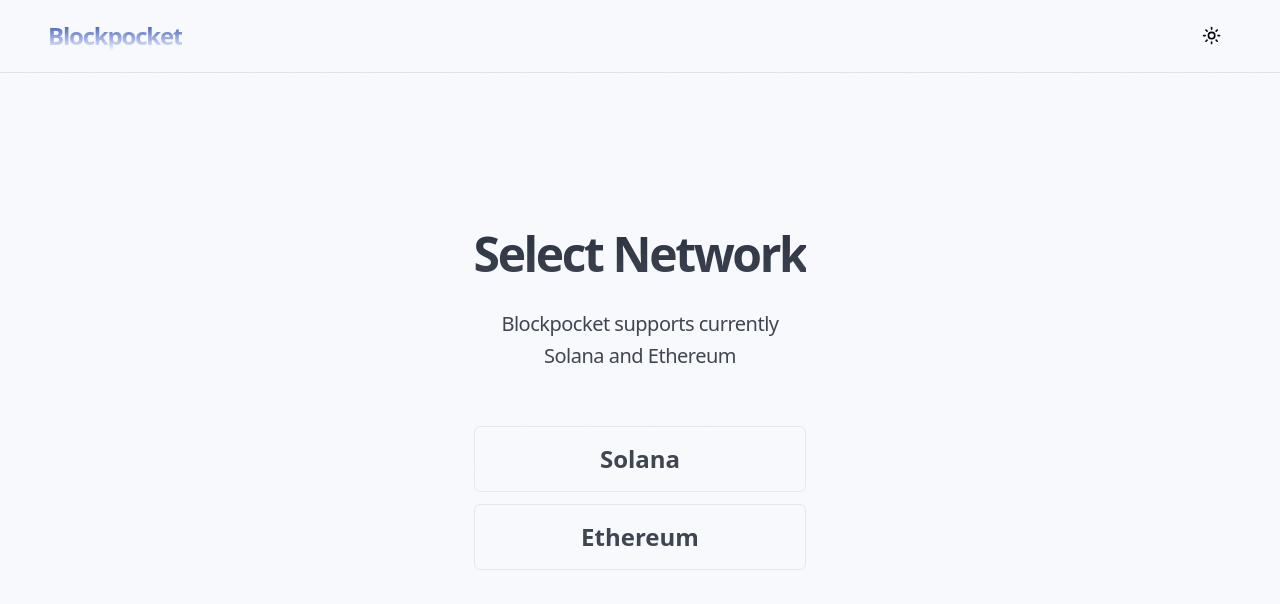
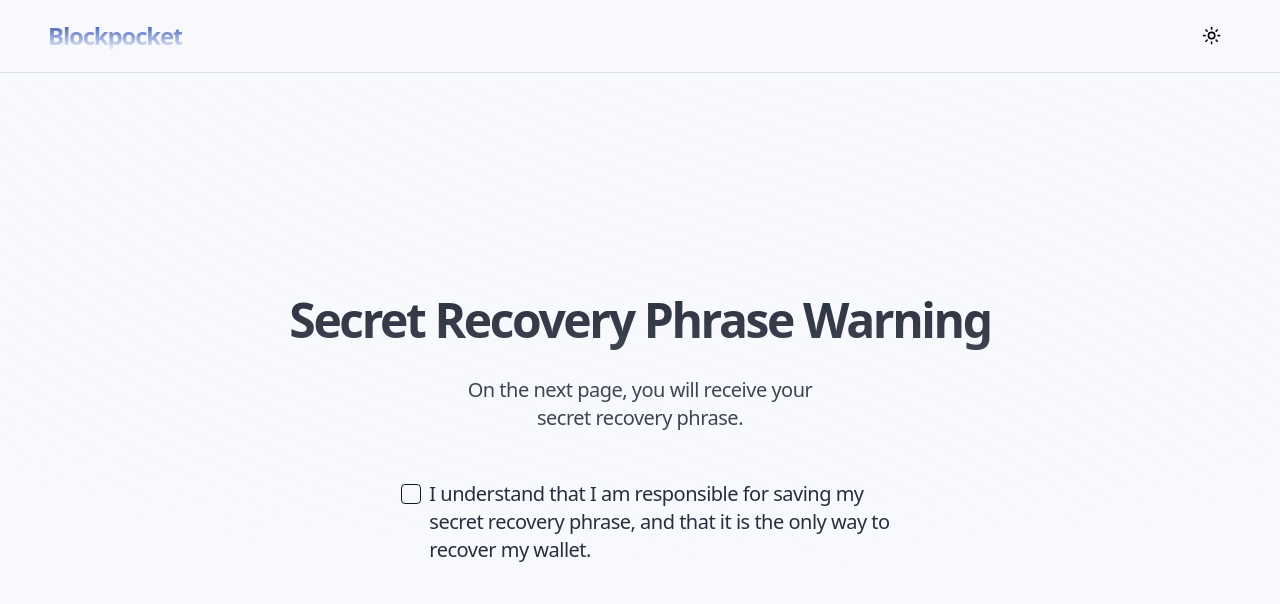
Before and after one commit to ritiks236/web3-wallet, a Next.js app: page / in a window 1280 px wide. Both pictures are taken after a click on the button "Create Wallet". Shown: the top 604 px of the page. Built offline with nearby package versions, Linux system fonts and the light colour scheme.

Commit message:
Added select

```diff
--- a/package.json
+++ b/package.json
@@ -9,6 +9,7 @@
     "lint": "next lint"
   },
   "dependencies": {
+    "@radix-ui/react-checkbox": "^1.1.2",
     "@radix-ui/react-dropdown-menu": "^2.1.2",
     "@radix-ui/react-slot": "^1.1.0",
     "class-variance-authority": "^0.7.0",
--- a/src/components/CreateWallet.tsx
+++ b/src/components/CreateWallet.tsx
@@ -1,10 +1,10 @@
+import { PhraseWarning } from "./PhraseWarning";
 import { SelectNetwork } from "./SelectNetwork";
-import { Text } from "./Text";
 
 export const CreateWallet = () => {
   return (
     <div className="min-h-screen flex justify-center items-center">
-      <SelectNetwork />
+      <PhraseWarning />
     </div>
   );
 };
--- /dev/null
+++ b/src/components/PhraseWarning.tsx
@@ -0,0 +1,30 @@
+import { Checkbox } from "./ui/checkbox";
+import { Heading } from "./Heading";
+import { Text } from "./Text";
+import { Button } from "./ui/button";
+import { Card } from "./ui/card";
+
+export const PhraseWarning = () => {
+  return (
+    <div className="m-10 flex flex-col relative gap-6 ">
+      <Heading>Secret Recovery Phrase Warning</Heading>
+      <div className="pt-2 px-20">
+        <Text>On the next page, you will receive your</Text>
+        <Text>secret recovery phrase.</Text>
+      </div>
+      <div></div>
+      <div className=" ml-28 items-top flex space-x-2">
+        <Checkbox id="terms1" />
+        <div className="grid gap-1.5 leading-none">
+          <label
+            htmlFor="terms1"
+            className="absolute mr-20 cursor-pointer text-md font-medium tracking-tight text-primary/90 md:text-xl leading-none peer-disabled:cursor-not-allowed peer-disabled:opacity-70"
+          >
+            I understand that I am responsible for saving my secret recovery
+            phrase, and that it is the only way to recover my wallet.
+          </label>
+        </div>
+      </div>
+    </div>
+  );
+};
--- a/src/components/Text.tsx
+++ b/src/components/Text.tsx
@@ -2,6 +2,7 @@
 
 interface TextProps {
   children: React.ReactNode;
+  className?: string;
 }
 
 export const Text: React.FC<TextProps> = ({ children }) => {
--- /dev/null
+++ b/src/components/ui/TextCard.tsx
@@ -0,0 +1,8 @@
+interface TextCardProps {
+  children: React.ReactNode;
+  className?: string;
+}
+
+export const TextCard = ({ children }: TextCardProps) => {
+  return <div className="bg-gray-700 border rounded-md">{children}</div>;
+};
--- /dev/null
+++ b/src/components/ui/card.tsx
@@ -0,0 +1,79 @@
+import * as React from "react"
+
+import { cn } from "@/lib/utils"
+
+const Card = React.forwardRef<
+  HTMLDivElement,
+  React.HTMLAttributes<HTMLDivElement>
+>(({ className, ...props }, ref) => (
+  <div
+    ref={ref}
+    className={cn(
+      "rounded-lg border bg-card text-card-foreground shadow-sm",
+      className
+    )}
+    {...props}
+  />
+))
+Card.displayName = "Card"
+
+const CardHeader = React.forwardRef<
+  HTMLDivElement,
+  React.HTMLAttributes<HTMLDivElement>
+>(({ className, ...props }, ref) => (
+  <div
+    ref={ref}
+    className={cn("flex flex-col space-y-1.5 p-6", className)}
+    {...props}
+  />
+))
+CardHeader.displayName = "CardHeader"
+
+const CardTitle = React.forwardRef<
+  HTMLParagraphElement,
+  React.HTMLAttributes<HTMLHeadingElement>
+>(({ className, ...props }, ref) => (
+  <h3
+    ref={ref}
+    className={cn(
+      "text-2xl font-semibold leading-none tracking-tight",
+      className
+    )}
+    {...props}
+  />
+))
+CardTitle.displayName = "CardTitle"
+
+const CardDescription = React.forwardRef<
+  HTMLParagraphElement,
+  React.HTMLAttributes<HTMLParagraphElement>
+>(({ className, ...props }, ref) => (
+  <p
+    ref={ref}
+    className={cn("text-sm text-muted-foreground", className)}
+    {...props}
+  />
+))
+CardDescription.displayName = "CardDescription"
+
+const CardContent = React.forwardRef<
+  HTMLDivElement,
+  React.HTMLAttributes<HTMLDivElement>
+>(({ className, ...props }, ref) => (
+  <div ref={ref} className={cn("p-6 pt-0", className)} {...props} />
+))
+CardContent.displayName = "CardContent"
+
+const CardFooter = React.forwardRef<
+  HTMLDivElement,
+  React.HTMLAttributes<HTMLDivElement>
+>(({ className, ...props }, ref) => (
+  <div
+    ref={ref}
+    className={cn("flex items-center p-6 pt-0", className)}
+    {...props}
+  />
+))
+CardFooter.displayName = "CardFooter"
+
+export { Card, CardHeader, CardFooter, CardTitle, CardDescription, CardContent }
--- /dev/null
+++ b/src/components/ui/checkbox.tsx
@@ -0,0 +1,30 @@
+"use client";
+
+import * as React from "react";
+import * as CheckboxPrimitive from "@radix-ui/react-checkbox";
+import { Check } from "lucide-react";
+
+import { cn } from "@/lib/utils";
+
+const Checkbox = React.forwardRef<
+  React.ElementRef<typeof CheckboxPrimitive.Root>,
+  React.ComponentPropsWithoutRef<typeof CheckboxPrimitive.Root>
+>(({ className, ...props }, ref) => (
+  <CheckboxPrimitive.Root
+    ref={ref}
+    className={cn(
+      "peer mt-1  h-5 w-5 shrink-0 rounded-sm border border-primary ring-offset-background focus-visible:outline-none focus-visible:ring-2 focus-visible:ring-ring focus-visible:ring-offset-2 disabled:cursor-not-allowed disabled:opacity-50 data-[state=checked]:bg-primary data-[state=checked]:text-primary-foreground",
+      className,
+    )}
+    {...props}
+  >
+    <CheckboxPrimitive.Indicator
+      className={cn("flex items-center justify-center text-current")}
+    >
+      <Check className="h-4 w-4" />
+    </CheckboxPrimitive.Indicator>
+  </CheckboxPrimitive.Root>
+));
+Checkbox.displayName = CheckboxPrimitive.Root.displayName;
+
+export { Checkbox };
```
Also changed, not shown: 1 other file (tests, documents, lock files or other folders).
